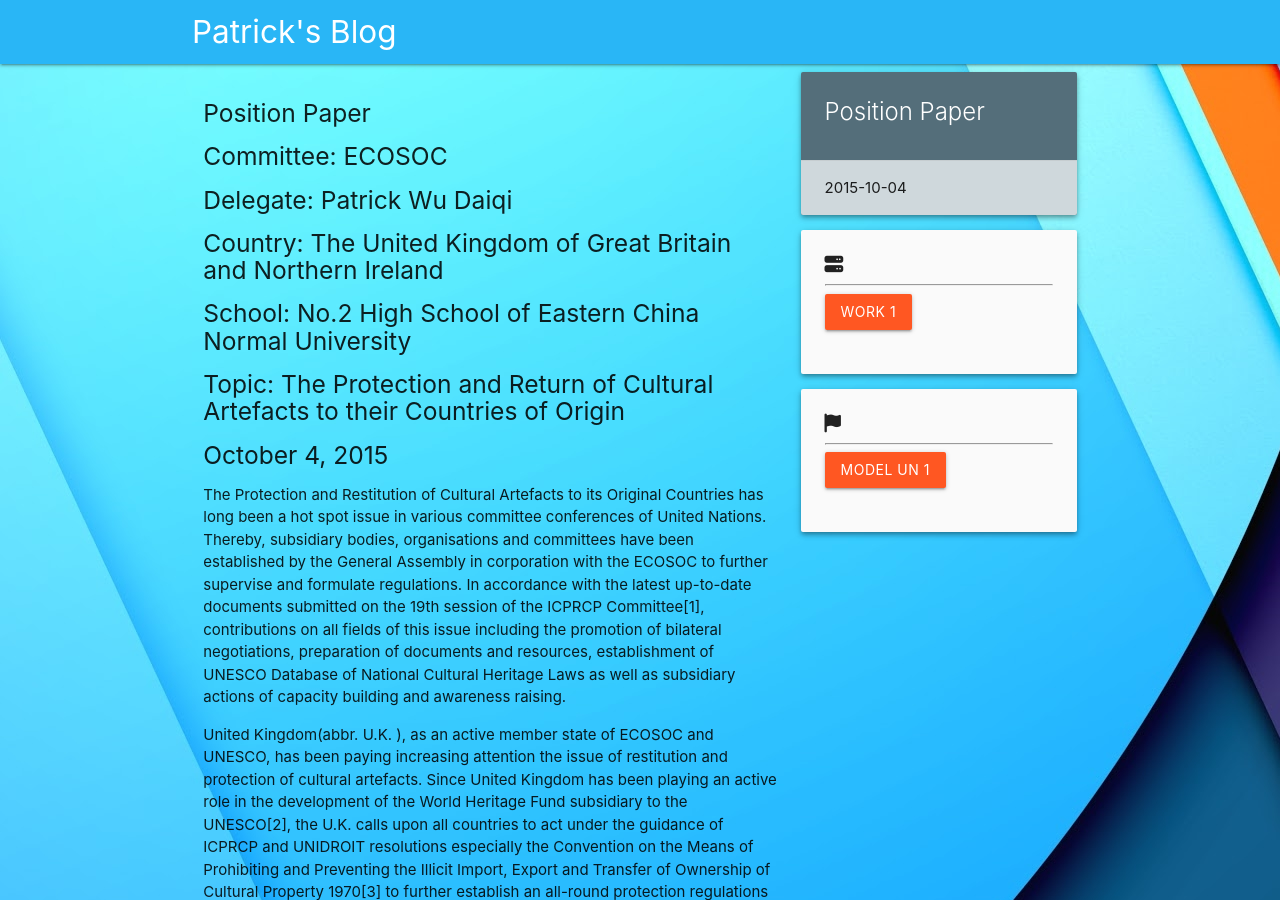
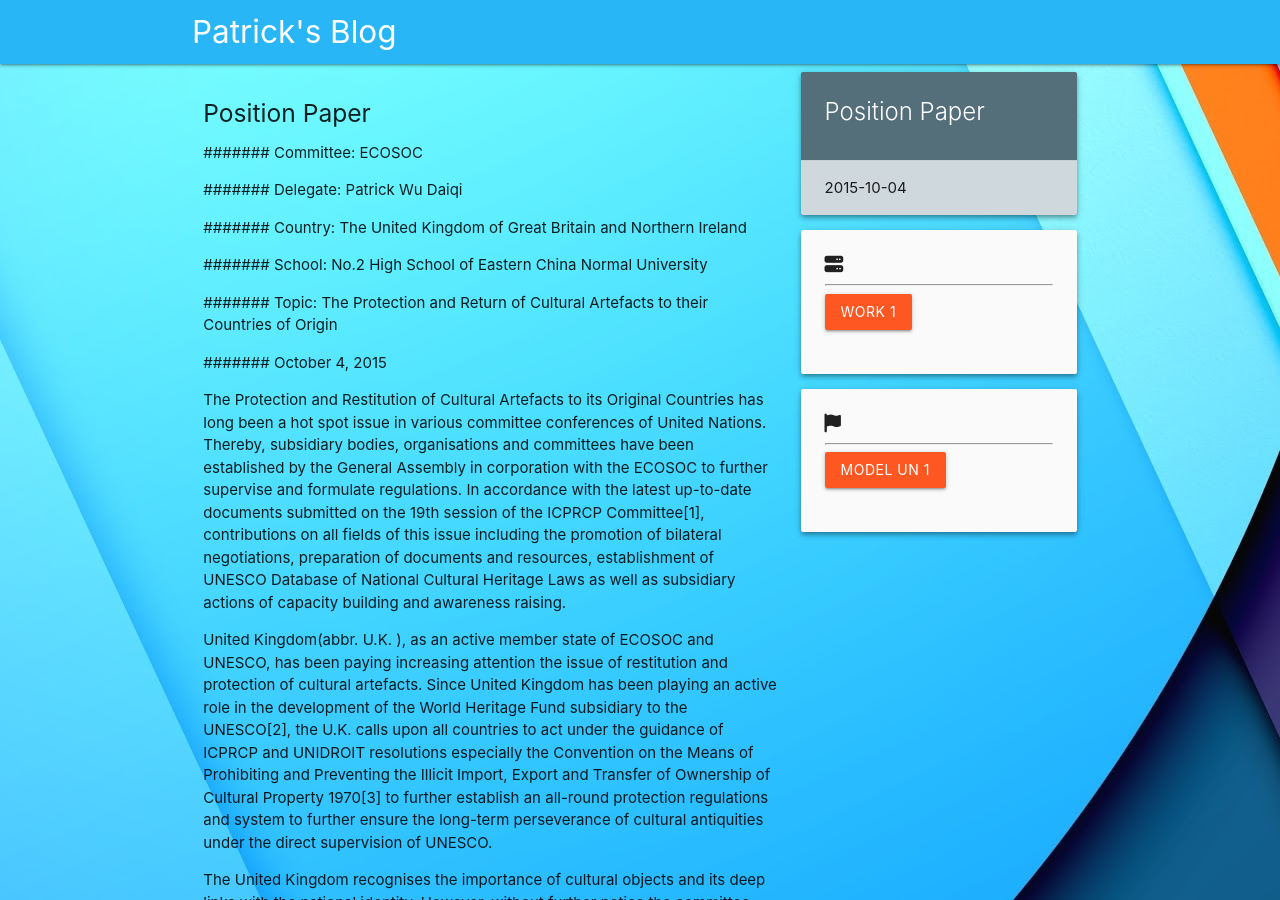
Before and after one commit to Pisces000221/blog, a Jekyll site: the page built from _posts/2015-10-04-Position-Paper.md, in a window 1280 px wide and 900 px high. Built offline with Jekyll 4.4.1, drawn with Linux system fonts in a browser that asks for light colours; nearby versions of some CDN libraries; library files that are not in the unit come from our copies; some of the changed text lies outside the part shown.

Commit message:
Regular Update

```diff
--- a/_posts/2015-10-04-Position-Paper.md
+++ b/_posts/2015-10-04-Position-Paper.md
@@ -9,17 +9,17 @@ shortContent: "The Protection and Restitution of Cultural Artefacts to its Origi
 
 ##### Position Paper
 
-##### Committee: ECOSOC
+####### Committee: ECOSOC
 
-##### Delegate: Patrick Wu Daiqi
+####### Delegate: Patrick Wu Daiqi
 
-##### Country: The United Kingdom of Great Britain and Northern Ireland
+####### Country: The United Kingdom of Great Britain and Northern Ireland
 
-##### School: No.2 High School of Eastern China Normal University
+####### School: No.2 High School of Eastern China Normal University
 
-##### Topic: The Protection and Return of Cultural Artefacts to their Countries of Origin
+####### Topic: The Protection and Return of Cultural Artefacts to their Countries of Origin
 
-##### October 4, 2015
+####### October 4, 2015
 
 
 The Protection and Restitution of Cultural Artefacts to its Original Countries has long been a hot spot issue in various committee conferences of United Nations. Thereby, subsidiary bodies, organisations and committees have been established by the General Assembly in corporation with the ECOSOC to further supervise and formulate regulations. In accordance with the latest up-to-date documents submitted on the 19th session of the ICPRCP Committee[1], contributions on all fields of this issue including the promotion of bilateral negotiations, preparation of documents and resources, establishment of UNESCO Database of National Cultural Heritage Laws as well as subsidiary actions of capacity building and awareness raising.
@@ -42,7 +42,8 @@ United Kingdom believes that the holy duty of protecting and reinstitution the c
 
 
 
-Reference
+####### Reference
+
 [1] Intergovernmental Committee For Promoting the Return of Cultural Property to its Countries of Origin or its Restitution in case of Illicit Appropriation (19th Session UNESCO Headquarters, 1-2 October 2014)
 
 [2] The World Heritage Fund Statement of Compulsory Contributions (31 May 2015).
@@ -59,7 +60,7 @@ Reference
 
 
 
-Related Links
+####### Related Links
 
 http://whc.unesco.org/en/world-heritage-fund/
 
```
Also changed, not shown: 5 other files.
